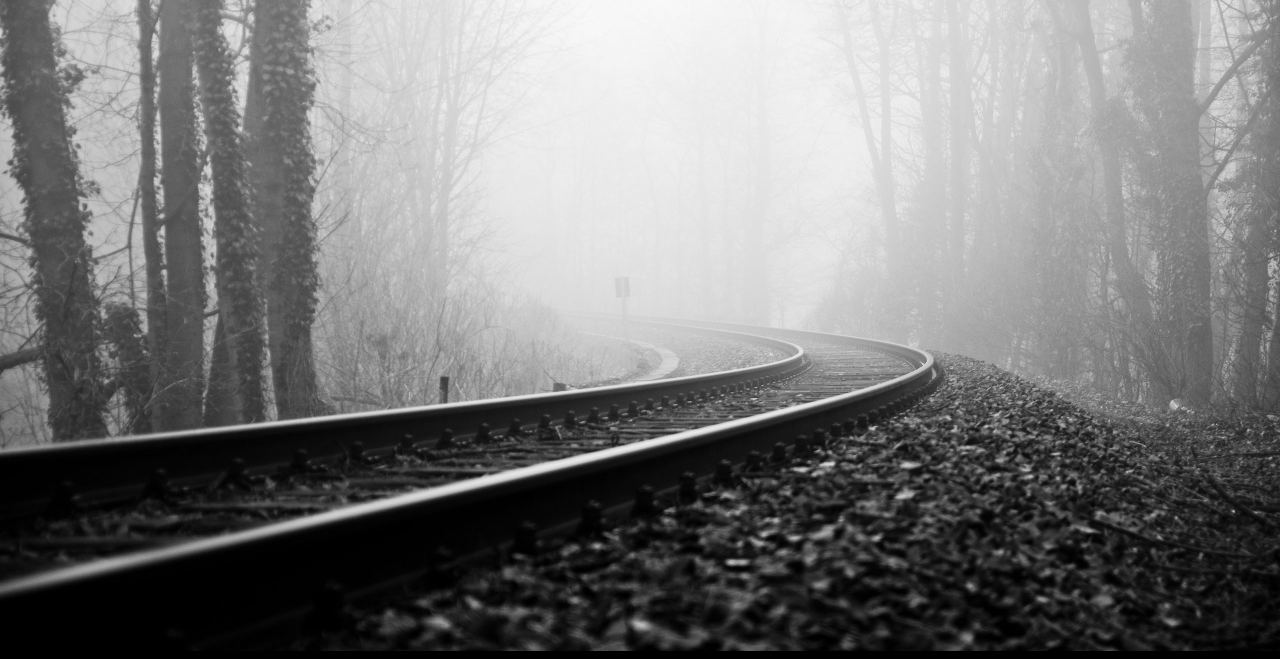
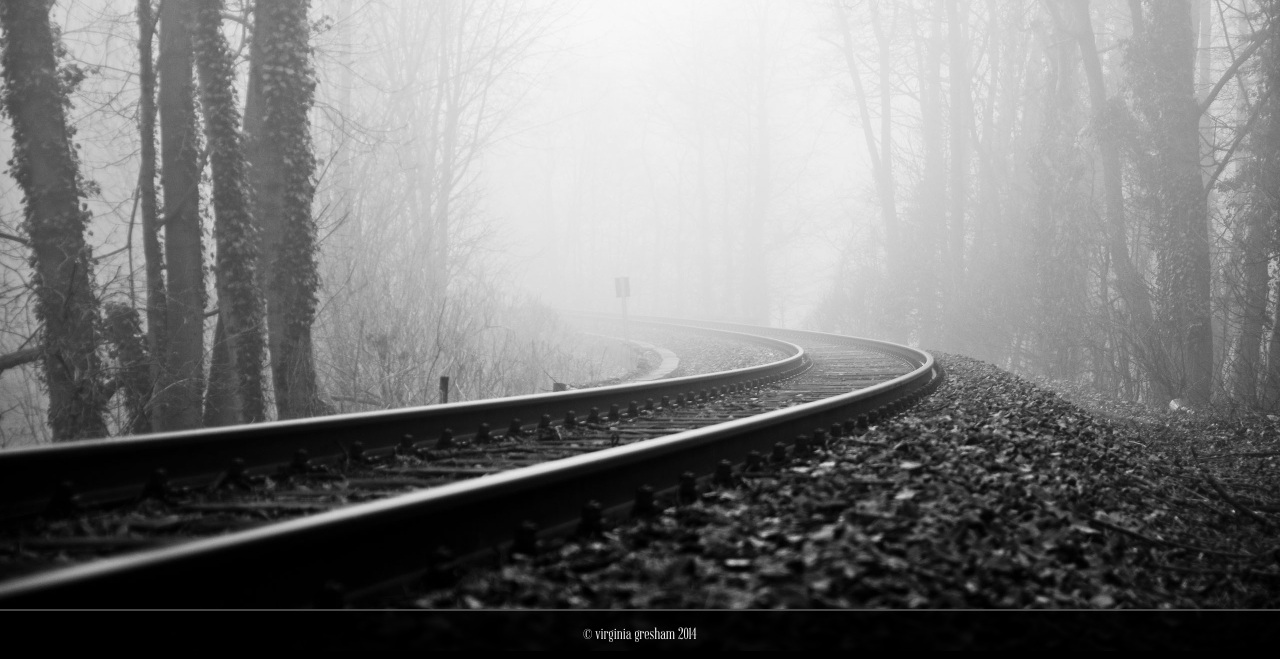
Before and after one commit to vwgresham/PersonalProject, a plain HTML site: page Art.html in a window 1280 px wide. Shown: the part 149-808 px from the top of the page. Drawn offline with Linux system fonts and the light colour scheme.

Commit message:
added footer
added footer

```diff
--- a/Art.html
+++ b/Art.html
@@ -19,7 +19,6 @@
 			</nav>
 		</div>
 		<div class="main">
-
 			<div class="containerGallery">
 				<h1>my work</h1>
 				<div class="imageGallery">
@@ -50,5 +49,10 @@
 				</div>
 			</div>
 		</div>
+		<div class="footer">
+			<p>
+				&copy virginia gresham 2014
+			</p>
+		</div>
 	</body>
 </html>
--- a/VirginiaGresham.css
+++ b/VirginiaGresham.css
@@ -101,9 +101,26 @@ nav li .icon:hover {
 	opacity: 1;
 }
 
+/** Footer Design **/
+
+.footer {
+   position:fixed;
+   left:0px;
+   bottom:0px;
+   height:40px;
+   width:100%;
+   background: black;
+   color: white;
+   opacity: .9;
+   border-top: 2px solid;
+   border-color: #4D4D4D;
+   text-align: center;
+}
+
+
 /** Main Content Design **/
 
-/** The following will apply to most pages; keeps look of two columns **/
+/* The following will apply to most pages; keeps look of two columns */
 
 .main {
 	display: inline-block;
```
Also changed, not shown: About.html (+5 -0 lines), Inspiration.html (+5 -0 lines).
